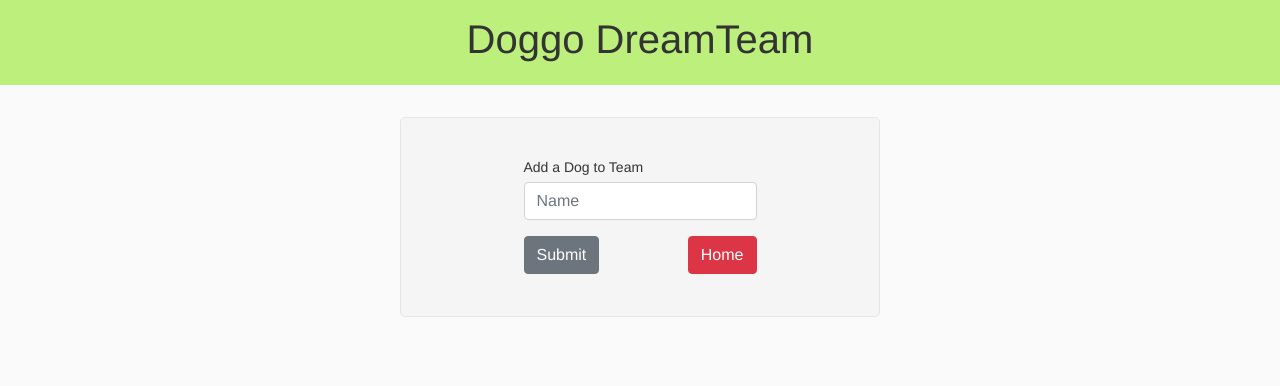
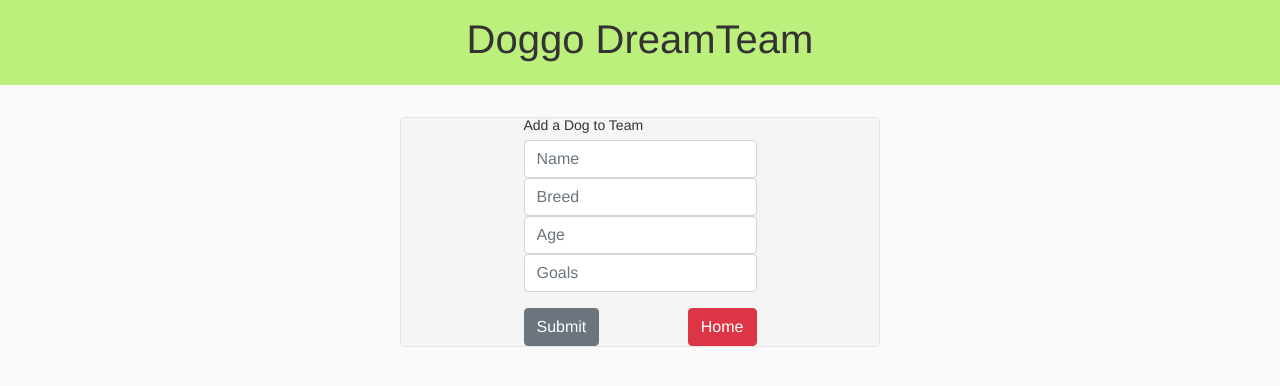
Before and after one commit to Netsujr/dog_soccer_team, a React (Create React App) app: page /add in a window 1280 px wide. Shown: the top 386 px of the page. Built offline with nearby package versions, Linux system fonts and the light colour scheme.

Commit message:
Adding Dog Works!

```diff
--- a/src/components/AddDog.js
+++ b/src/components/AddDog.js
@@ -1,29 +1,56 @@
-import React, { useContext } from 'react';
+import React, { useContext, useState } from 'react';
 import styled from 'styled-components';
 import { GlobalContext } from '../context/GlobalState';
 import { Link, useNavigate } from 'react-router-dom';
 import { Form, FormGroup, Label, Input, Button } from 'reactstrap';
+import { v4 as uuid } from 'uuid';
 
 const AddDog = () => {
   const { addDog } = useContext(GlobalContext);
+  const [name, setName] = useState('');
+  const [breed, setBreed] = useState('');
+  const [age, setAge] = useState('');
+  const [goals, setGoals] = useState('');
   const navigate = useNavigate();
 
 const handleSubmit = (e) => {
   e.preventDefault();
   const newDog = {
-    id: 10,
-    name: 'renato',
+    id: uuid(),
+    name,
+    breed,
+    age,
+    goals,
   };
   addDog(newDog);
   navigate('/');
   };
 
+  const onNameChange = (e) => {
+    setName(e.target.value);
+  };
+
+  const onBreedChange = (e) => {
+    setBreed(e.target.value);
+  };
+
+  const onAgeChange = (e) => {
+    setAge(e.target.value);
+  };
+
+  const onGoalsChange = (e) => {
+    setGoals(e.target.value);
+  };
+
   return (
     <FormContainer>
-      <Form onSubmit={() => handleSubmit()}>
+      <Form onSubmit={handleSubmit}>
         <FormGroup>
           <Label for="name">Add a Dog to Team</Label>
-          <Input type="text" name="name" id="name" placeholder="Name" />
+          <Input type="text" name='name' value={name} onChange={onNameChange} placeholder="Name" />
+          <Input type="text" breed='breed' value={breed} onChange={onBreedChange} placeholder="Breed" />
+          <Input type='number' age='age' value={age} onChange={onAgeChange} placeholder="Age" />
+          <Input type="number" goals='goals' value={goals} onChange={onGoalsChange} placeholder="Goals" />
         </FormGroup>
         <ButtonsContainer>
           <Button>Submit</Button>
--- a/src/components/Home.js
+++ b/src/components/Home.js
@@ -8,12 +8,7 @@ const Home = (dogs, deleteDog, addDog, editDog) => {
     <>
       <Heading />
       <HomeContainer>
-          <DogList
-            dogs={dogs}
-            deleteDog={deleteDog}
-            addDog={addDog}
-            editDog={editDog}
-          />
+          <DogList />
       </HomeContainer>
     </>
   );
--- a/src/context/AppReducer.js
+++ b/src/context/AppReducer.js
@@ -3,28 +3,29 @@ export default (state, action) => {
   switch (action.type) {
     case 'ADD_DOG':
       return {
+        ...state,
         dogs: [action.payload, ...state.dogs]
       };
       //-----------------------------------------------------
     case 'DELETE_DOG':
       return {
+        ...state,
         dogs: state.dogs.filter(dog => {
           return dog.id !== action.payload })
       };
       // --------------------------------------------------
     case 'EDIT_DOG':
+      const updateDog = action.payload;
+      const updatedDogs = state.dogs.map(dog => {
+        if (dog.id === updateDog.id) {
+          return updateDog;
+        } else {
+          return dog;
+        }
+      });
       return {
         ...state,
-        dogs: state.dogs.map(dog => {
-          if (dog.id === action.id) {
-            return {
-              ...dog,
-              ...action.updates
-            };
-          } else {
-            return dog;
-          }
-        })
+        dogs: updatedDogs
       };
     default:
       return state;
--- a/src/context/GlobalState.js
+++ b/src/context/GlobalState.js
@@ -34,10 +34,10 @@ export const GlobalProvider = ({ children }) => {
     });
   }
 //-----------------------------------------------------
-  const editDog = (id, dog) => {
+  const editDog = (dog) => {
     dispatch({
       type: "EDIT_DOG",
-      payload: { id, dog }
+      payload: dog
     });
   }
 
```
Also changed, not shown: src/components/EditDog.js (+41 -2 lines).
